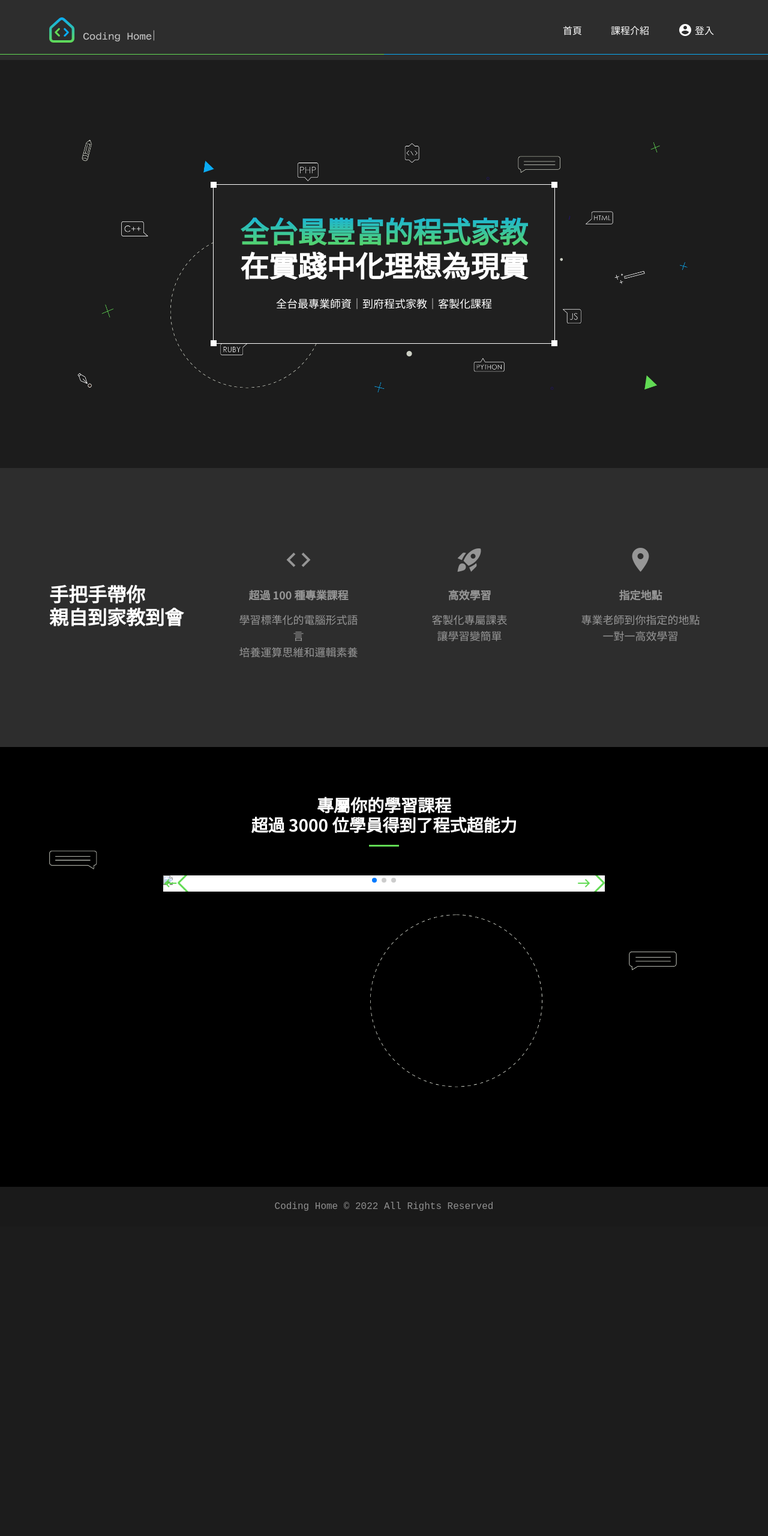
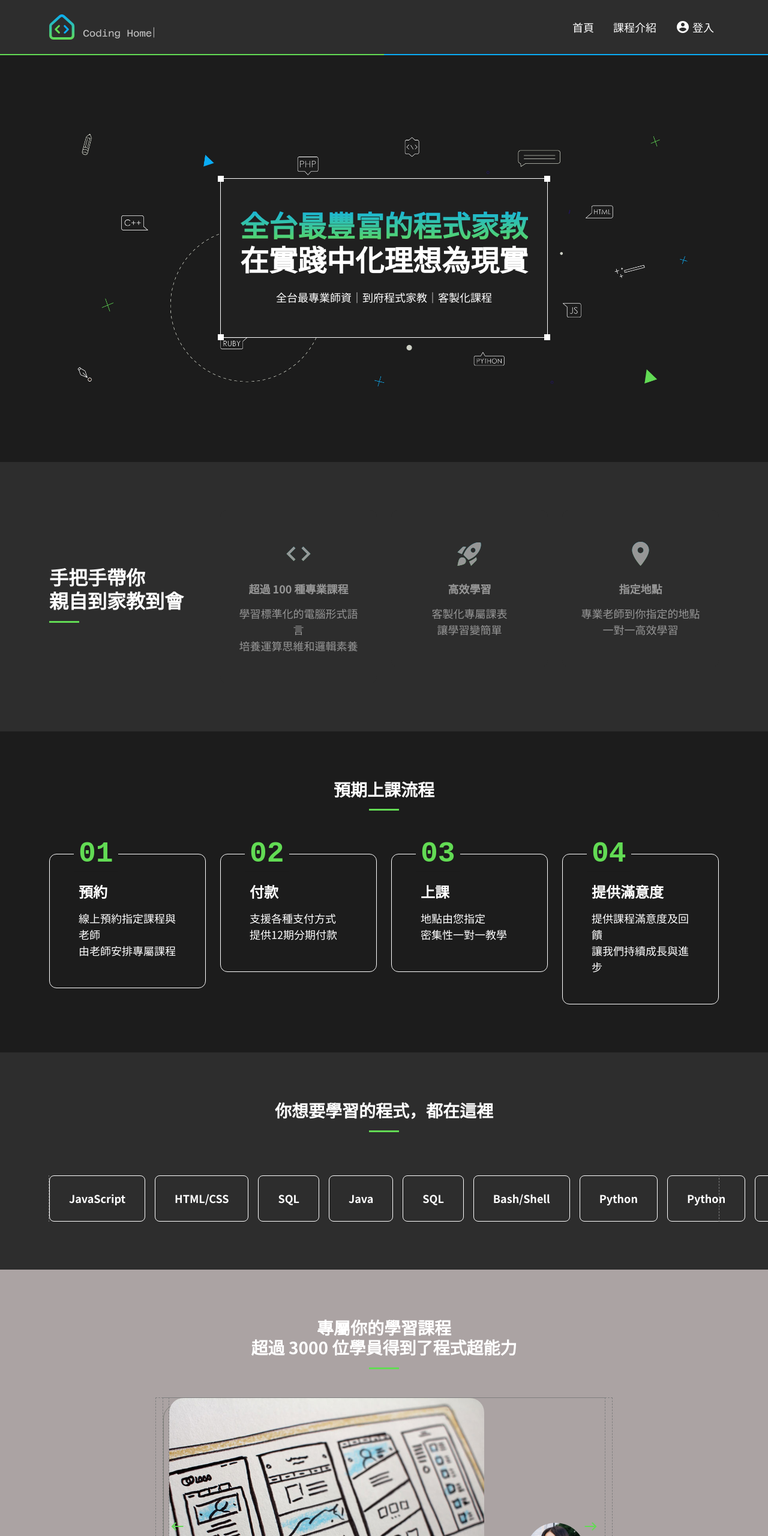
Before and after one commit to wanghsiuyu/2022-web-layout-week6-coding-tutor, a plain HTML site: page index.html in a window 1280 px wide. Shown: the top 2560 px of the page at 60% size. Before the commit the page ends 2044 px from the top, so only its background shows below. Drawn offline with nearby package versions, Linux system fonts and the light colour scheme; a web font is replaced by a local one.

Commit message:
Update 2022-09-03T04:20:21.884Z

```diff
--- a/assets/js/all.js
+++ b/assets/js/all.js
@@ -2,11 +2,12 @@
 
 // Initialize Swiper
 var swiper = new Swiper('.mySwiper', {
-  cssMode: true,
-  //loop: true,
-  autoplay: {
-    delay: 1000
-  },
+  slidesPerView: 1,
+  spaceBetween: 0,
+  loop: true,
+  // autoplay: {
+  //   delay: 1000,
+  // },
   effect: 'fade',
   fadeEffect: {
     crossFade: true
@@ -17,9 +18,10 @@ var swiper = new Swiper('.mySwiper', {
   },
   pagination: {
     el: '.swiper-pagination',
+    //bulletElement: 'a',
     clickable: true
-  },
-  mousewheel: true,
-  keyboard: true
+  } // mousewheel: true,
+  //keyboard: true,
+
 });
 //# sourceMappingURL=all.js.map
--- a/index.html
+++ b/index.html
@@ -18,9 +18,9 @@
 
   <body>
     <!-- navbar start -->
-    <nav class="navbar py-6 sticky-top navbar-expand-md bg-gray">
-      <div class="container-md">
-        <a class="navbar-brand" href="./index.html"
+    <nav class="navbar py-4 py-md-6 sticky-top navbar-expand-md bg-gray">
+      <div class="container">
+        <a class="navbar-brand p-md-0" href="./index.html"
           ><img
             src="./assets/images/logo.svg"
             class="d-none d-md-block"
@@ -46,24 +46,19 @@
         >
           <span class="material-icons text-primary"> drag_handle </span>
         </button>
-        <!-- <div class="d-flex mt-6 mt-md-0 mx-n3">
-          <div class="bg-primary w-50" style="height: 1px"></div>
-          <div class="bg-blue w-50" style="height: 1px"></div>
-        </div> -->
-        <div class="navbar-borderline"><span class="left"></span><span class="right"></span></div>
         <div class="collapse navbar-collapse justify-content-md-end" id="navbarSupportedContent">
-          <ul class="navbar-nav gap-md-8 mb-md-0 text-center">
-            <li class="nav-item fz-4">
-              <a class="nav-link active pt-6 pb-3 py-md-2" aria-current="page" href="./index.html"
+          <ul class="navbar-nav gap-md-4 mb-md-0 text-center fs-7" style="line-height: 26px">
+            <li class="nav-item">
+              <a class="nav-link active pt-10 pb-3 py-md-2" aria-current="page" href="./index.html"
                 >首頁</a
               >
             </li>
-            <li class="nav-item fz-4">
+            <li class="nav-item">
               <a class="nav-link py-3 py-md-2" href="#">課程介紹</a>
             </li>
-            <li class="nav-item fz-4">
+            <li class="nav-item">
               <a
-                class="nav-link text-center d-flex align-items-center justify-content-center pt-3 pb-0 py-md-2"
+                class="nav-link d-flex align-items-center justify-content-center pt-3 pb-2 py-md-2"
                 href="#"
                 ><span class="material-icons me-1"> account_circle </span>登入</a
               >
@@ -76,48 +71,52 @@
 
 
 <!-- banner start -->
-<div class="container">
-  <section class="row banner justify-content-center align-items-center">
-    <div
-      class="col-md-6 border border-white position-relative text-center py-8 py-md-12 bg-gray-dark"
-    >
+<section class="container">
+  <div class="row banner justify-content-center align-items-center">
+    <div class="col-md-6">
+      <div class="border border-white position-relative text-center py-8 py-md-12 bg-gray-dark">
         <div class="position-absolute square top-0 start-0 translate-middle"></div>
         <div class="position-absolute square top-0 start-100 translate-middle"></div>
         <div class="position-absolute square top-100 start-0 translate-middle"></div>
         <div class="position-absolute square top-100 start-100 translate-middle"></div>
-      <h1 class="fs-1 fw-bold mb-6 mb-md-6">
+        <h1 class="fs-4 fs-md-1 fw-bold mb-6 mb-md-6">
           <span class="text-gradient">全台最豐富的程式家教</span><br />
           <span>在實踐中化理想為現實</span>
         </h1>
-      <h2 class="fs-7">全台最專業師資｜到府程式家教｜客製化課程</h2>
+        <h2 class="fs-9 fs-md-7">全台最專業師資｜到府程式家教｜客製化課程</h2>
+      </div>
+    </div>
   </div>
 </section>
+<!-- banner end -->
+<!-- 手把手 start -->
+<section class="bg-gray py-10 py-md-20">
+  <div class="container">
+    <div class="row row-cols-1 row-cols-md-4 g-6">
+      <div class="col d-flex align-items-center justify-content-center justify-content-md-start">
+        <h2
+          class="d-flex flex-column align-items-center align-items-md-start text-center text-md-start fz-8 fw-bold title-decoration"
+        >
+          手把手帶你<br />親自到家教到會
+        </h2>
       </div>
-<!-- banner end -->
-<!-- hand over hand start -->
-<section class="bg-gray py-20">
-  <div class="container">
-    <div class="row">
-      <div class="col-md-3 d-flex align-items-center">
-        <h2 class="fz-8 fw-bold">手把手帶你<br />親自到家教到會</h2>
-      </div>
-      <div class="col-md-3">
+      <div class="col">
         <div href="#" class="text-center py-12 px-6 rounded-12 hand-card-hover">
-          <span class="material-icons fs-1 mb-6"> code </span>
+          <span class="material-icons fs-1 mb-6 text-gradient"> code </span>
           <h3 class="fs-7 fw-bold mb-4">超過 100 種專業課程</h3>
           <p class="fs-7">學習標準化的電腦形式語言<br />培養運算思維和邏輯素養</p>
         </div>
       </div>
-      <div class="col-md-3">
+      <div class="col">
         <div href="#" class="text-center py-12 px-6 rounded-12 hand-card-hover">
-          <span class="material-icons fs-1 mb-6"> rocket_launch </span>
+          <span class="material-icons fs-1 mb-6 text-gradient"> rocket_launch </span>
           <h3 class="fs-7 fw-bold mb-4">高效學習</h3>
           <p class="fs-7">客製化專屬課表<br />讓學習變簡單</p>
         </div>
       </div>
-      <div class="col-md-3">
+      <div class="col">
         <div href="#" class="text-center py-12 px-6 rounded-12 hand-card-hover">
-          <span class="material-icons fs-1 mb-6"> location_on </span>
+          <span class="material-icons fs-1 mb-6 text-gradient"> location_on </span>
           <h3 class="fs-7 fw-bold mb-4">指定地點</h3>
           <p class="fs-7">專業老師到你指定的地點<br />一對一高效學習</p>
         </div>
@@ -125,30 +124,152 @@
     </div>
   </div>
 </section>
-<!-- hand over hand end -->
+<!-- 手把手 end -->
+<!-- 預期上課流程 start -->
+<section class="py-10 py-md-20">
+  <h2 class="d-flex flex-column align-items-center fs-3 fw-bold title-decoration mb-12 mb-md-18">
+    預期上課流程
+  </h2>
+  <div class="container">
+    <div class="row row-cols-1 row-cols-md-4 g-12 g-md-6">
+      <div class="col">
+        <div class="position-relative p-12 border border-white rounded-12">
+          <div
+            class="position-absolute top-0 translate-middle-y fs-1 font-mono fw-bold px-2 text-primary bg-dark"
+            style="left: 40px"
+          >
+            01
+          </div>
+          <h3 class="fs-4 fw-bold mb-4">預約</h3>
+          <p class="fs-7">線上預約指定課程與老師<br />由老師安排專屬課程</p>
+        </div>
+      </div>
+      <div class="col">
+        <div class="position-relative p-12 border border-white rounded-12">
+          <div
+            class="position-absolute top-0 translate-middle-y fs-1 font-mono fw-bold px-2 text-primary bg-dark"
+            style="left: 40px"
+          >
+            02
+          </div>
+          <h3 class="fs-4 fw-bold mb-4">付款</h3>
+          <p class="fs-7">支援各種支付方式<br />提供12期分期付款</p>
+        </div>
+      </div>
+      <div class="col">
+        <div class="position-relative p-12 border border-white rounded-12">
+          <div
+            class="position-absolute top-0 translate-middle-y fs-1 font-mono fw-bold px-2 text-primary bg-dark"
+            style="left: 40px"
+          >
+            03
+          </div>
+          <h3 class="fs-4 fw-bold mb-4">上課</h3>
+          <p class="fs-7">地點由您指定<br />密集性一對一教學</p>
+        </div>
+      </div>
+      <div class="col">
+        <div class="position-relative p-12 border border-white rounded-12">
+          <div
+            class="position-absolute top-0 translate-middle-y fs-1 font-mono fw-bold px-2 text-primary bg-dark"
+            style="left: 40px"
+          >
+            04
+          </div>
+          <h3 class="fs-4 fw-bold mb-4">提供滿意度</h3>
+          <p class="fs-7">提供課程滿意度及回饋<br />讓我們持續成長與進步</p>
+        </div>
+      </div>
+    </div>
+  </div>
+</section>
+<!-- 預期上課流程 end -->
+<!-- 你想要學習的程式 start -->
+<section class="py-10 py-md-20 bg-gray">
+  <h2 class="d-flex flex-column align-items-center fs-3 fw-bold title-decoration mb-6 mb-md-18">
+    你想要學習的程式，都在這裡
+  </h2>
+  <div class="container-fluid overflow-scroll">
+    <div class="container">
+      <div class="d-flex gap-4 b1">
+        <p class="fs-7 fw-bold px-8 py-6 border border-white rounded-8">JavaScript</p>
+        <p class="fs-7 fw-bold px-8 py-6 border border-white rounded-8">HTML/CSS</p>
+        <p class="fs-7 fw-bold px-8 py-6 border border-white rounded-8">SQL</p>
+        <p class="fs-7 fw-bold px-8 py-6 border border-white rounded-8">Java</p>
+        <p class="fs-7 fw-bold px-8 py-6 border border-white rounded-8">SQL</p>
+        <p class="fs-7 fw-bold px-8 py-6 border border-white rounded-8">Bash/Shell</p>
+        <p class="fs-7 fw-bold px-8 py-6 border border-white rounded-8">Python</p>
+        <p class="fs-7 fw-bold px-8 py-6 border border-white rounded-8">Python</p>
+        <p class="fs-7 fw-bold px-8 py-6 border border-white rounded-8">PHP</p>
+        <p class="fs-7 fw-bold px-8 py-6 border border-white rounded-8">C++</p>
+      </div>
+    </div>
+  </div>
+</section>
+<!-- 你想要學習的程式 end -->
 <!-- student feedback start -->
 <section class="feedback py-20">
   <div class="container">
     <h2
-      class="d-flex flex-column align-items-center fs-3 fw-bold text-center title-decoration mb-12"
+      class="d-flex flex-column align-items-center fs-3 fw-bold text-center title-decoration mb-6 mb-md-12"
     >
       專屬你的學習課程<br />超過 3000 位學員得到了程式超能力
     </h2>
     <div class="row justify-content-center">
-      <div class="col-md-8">
-        <!-- Swiper -->
+      <div class="col-md-8 b1">
+        <!-- <div class="feedback-img b1">
+          <div class="swiper">
+            <div class="swiper-wrapper">
+              <div class="swiper-slide">
+                <img src="./assets/images/share.jpg" class="d-block rounded-24" alt="share" />
+              </div>
+              <div class="swiper-slide">
+                <img src="./assets/images/share.jpg" class="d-block rounded-24" alt="share" />
+              </div>
+              <div class="swiper-slide">
+                <img src="./assets/images/share.jpg" class="d-block rounded-24" alt="share" />
+              </div>
+            </div>
+          </div>
+        </div>
+        <div class="feedback-card bg-white text-start p-6 p-md-8">
           <div class="swiper mySwiper">
             <div class="swiper-wrapper">
               <div class="swiper-slide">
-              <div class="swiper-img">
-                <img src="./assets/images/share.jp" class="d-block" alt="share" />
+                <h3 class="fw-bold fs-7 mb-4">老師很有耐心</h3>
+                <p>
+                  老師手把手的細心教學，用手繪圖，以淺顯易懂的方式，讓零網頁基礎的我也能快速了解網頁的架構與原理，學網頁變得有趣多了！
+                </p>
+              </div>
+            </div>
+          </div>
+          <div class="swiper mySwiper">
+            <div class="swiper-wrapper">
+              <div class="swiper-slide">
+                <img src="./assets/images/student01.jpg" alt="student01" />
+              </div>
+            </div>
+          </div>
+        </div> -->
+        <div class="swiper mySwiper b1 position-relative">
+          <div class="swiper-wrapper">
+            <div class="swiper-slide position-relative">
+              <div class="swiper-img b1">
+                <img src="./assets/images/share.jpg" class="rounded-24" alt="share" />
+              </div>
+              <div class="swiper-card bg-white text-start p-6 p-md-8">
+                <h3 class="fw-bold fs-7 mb-4">老師很有耐心</h3>
+                <p>
+                  老師手把手的細心教學，用手繪圖，以淺顯易懂的方式，讓零網頁基礎的我也能快速了解網頁的架構與原理，學網頁變得有趣多了！
+                </p>
+                <img src="./assets/images/student01.jpg" alt="student01" />
               </div>
             </div>
             <div class="swiper-slide">Slide 2</div>
             <div class="swiper-slide">Slide 3</div>
           </div>
 
-          <div class="d-flex">
+          <div class="swiper-button d-flex justify-content-center align-items-center">
             <span class="material-icons swiper-button-prev text-primary"> west </span>
             <div class="swiper-pagination"></div>
             <span class="material-icons swiper-button-next text-primary"> east </span>
```
Also changed, not shown: assets/style/all.css, 2 other files. Lines whose indentation alone changed are shown as unchanged.
